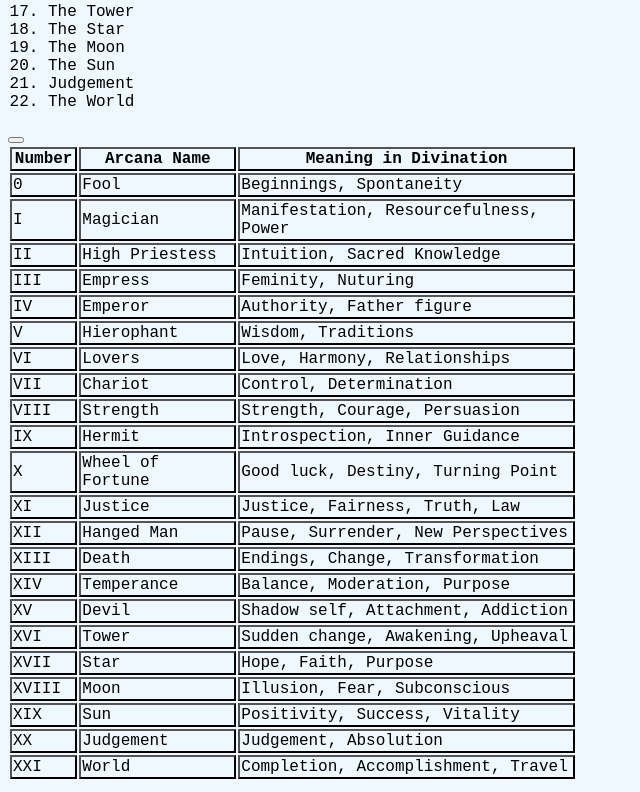
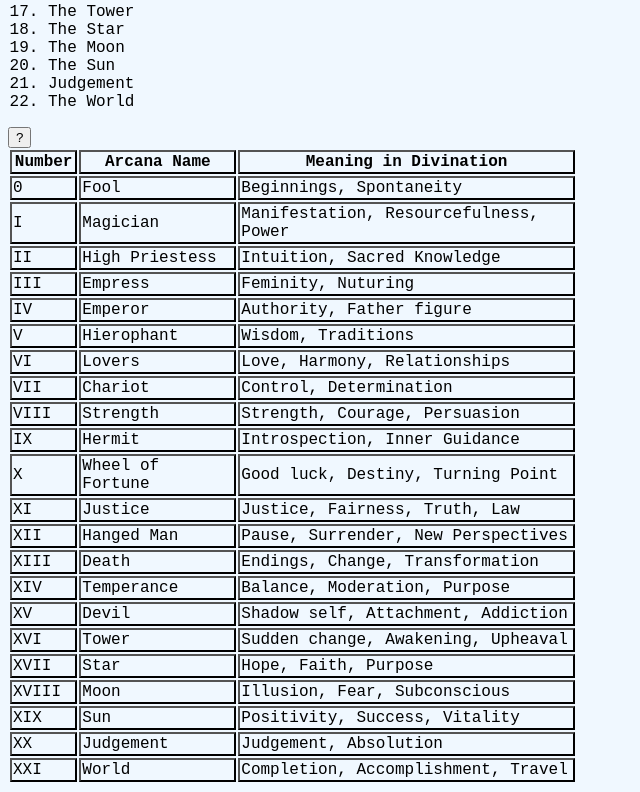
Before and after one commit to srm276/srm-msudenver, a plain HTML site: page lab601.html in a window 1280 px wide. Shown: the part 1187-1979 px from the top of the page, without its empty margins (0-640 px from the left). Drawn offline with nearby package versions, Linux system fonts and the light colour scheme.

Commit message:
Update lab601.html

```diff
--- a/lab601.html
+++ b/lab601.html
@@ -223,7 +223,6 @@ $("#?").click(function() {
 
 </body>
   <div id="hidden_text">
-    <button id= "?">
-    </button>
+    <button id= "?">? </button>
   </div>
 </html>
```
